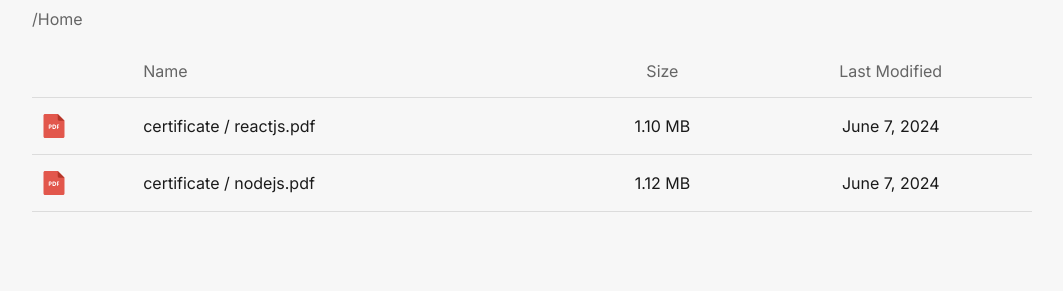
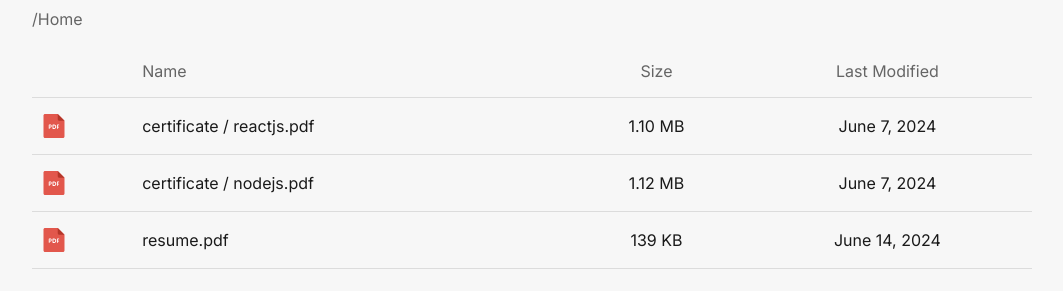
Before and after one commit to stanwolverine/file-archive, a website: page docs/index.html in a window 1280 px wide. Shown: the part 77-368 px from the top of the page, without its empty margins (108-1171 px from the left). Drawn offline with Linux system fonts and the light colour scheme.

Commit message:
feat: added resume file link

```diff
--- a/docs/index.html
+++ b/docs/index.html
@@ -68,7 +68,7 @@
                             <td class="file__size">1.12 MB</td>
                             <td class="file__date">June 7, 2024</td>
                         </tr>
-                        <!-- <tr>
+                        <tr>
                             <td class="file__icon">
                                 <img
                                     width="24px"
@@ -78,11 +78,11 @@
                                 />
                             </td>
                             <td class="file__name">
-                                <a href="/resume.pdf" class="disabled">resume.pdf</a>
+                                <a href="/resume.pdf">resume.pdf</a>
                             </td>
-                            <td class="file__size">5.8 MB</td>
-                            <td class="file__date">June 2, 2023</td>
-                        </tr> -->
+                            <td class="file__size">139 KB</td>
+                            <td class="file__date">June 14, 2024</td>
+                        </tr>
                     </tbody>
                 </table>
             </main>
```
